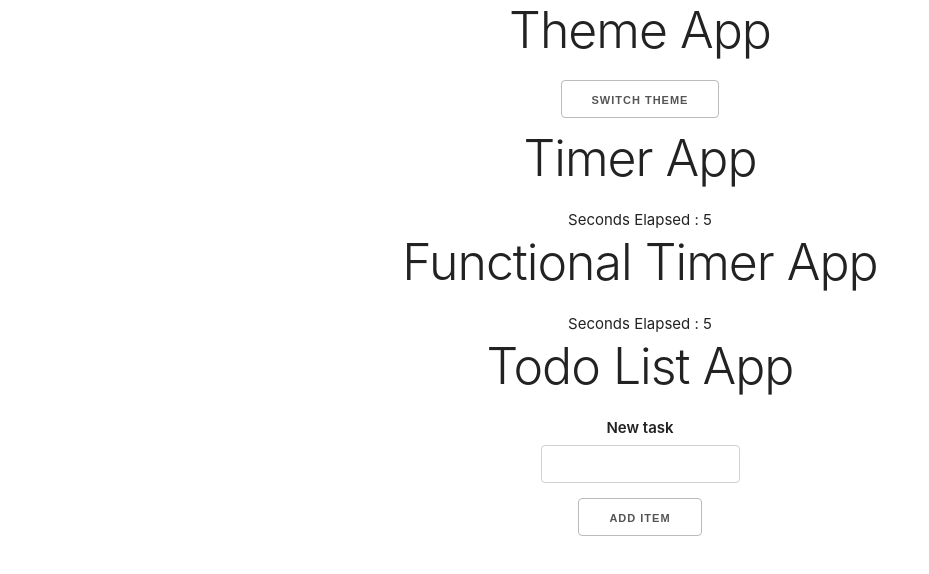
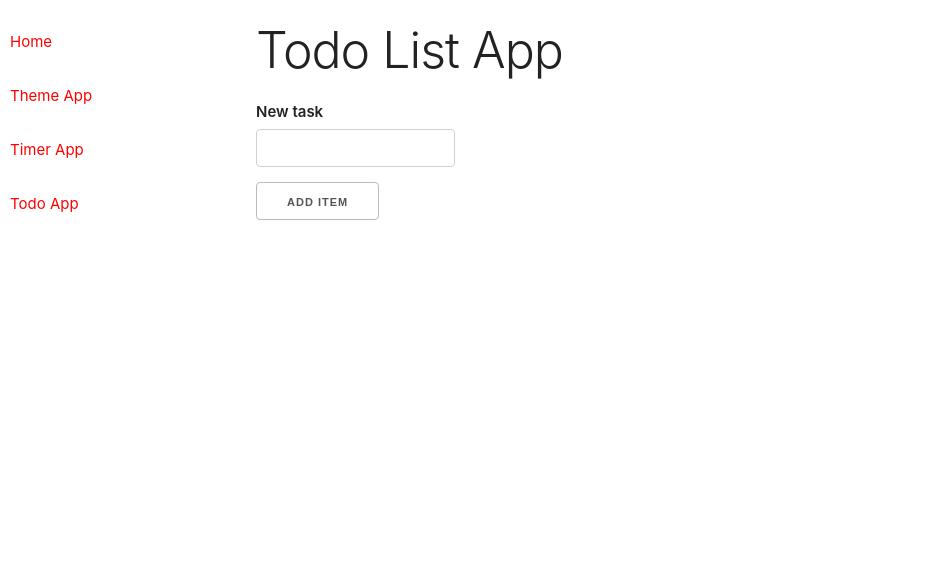
Before and after one commit to Creedo-B/React, a React (Create React App) app: page /todo in a window 1280 px wide. Shown: the top 574 px of the page, without its empty margins (0-929 px from the left). Built offline with nearby package versions, Linux system fonts and the light colour scheme.

Commit message:
feature-react-router

```diff
--- a/package.json
+++ b/package.json
@@ -9,6 +9,7 @@
     "node-sass": "^6.0.1",
     "react": "^17.0.2",
     "react-dom": "^17.0.2",
+    "react-router-dom": "^5.2.0",
     "react-scripts": "4.0.3",
     "web-vitals": "^1.1.2"
   },
--- a/src/App.js
+++ b/src/App.js
@@ -3,23 +3,45 @@ import Theme from './themeApp/Theme';
 import Timer from './timerApp/Timer';
 import TimerFun from './timerApp/TimerFun';
 import TodoAppHome from './todoApp/TodoAppHome';
+import {BrowserRouter, Route} from 'react-router-dom';
+import SideNav from './common/SideNav';
+import Home from './common/Home';
 
 function App() {
   return (
-    <div className="App">
+    <BrowserRouter>
 
+    <div className="app-container">
+
+      <SideNav/>
+
+      <Route exact path="/">
+        <Home/>
+      </Route>
+
+        <Route path="/theme">
           {/* Theme App */}
           <Theme/>
+        </Route>
 
+        <Route path="/timer">
           {/* Timer App */}
           <Timer/>
+        </Route>
 
+        <Route path="/timerFun">
           {/* Functional version of the Timer App */}
           <TimerFun/>
+        </Route>
 
+        <Route path="/todo">
           {/* todo List App */}
           <TodoAppHome/>
+        </Route>
+
     </div>
+
+    </BrowserRouter>
   );
 }
 
--- a/src/App.scss
+++ b/src/App.scss
@@ -1,38 +1,25 @@
-.App {
-  text-align: center;
+.app-container {
+    display: flex;
+    flex-direction: row;
+    padding-top: 2rem;
 }
 
-.App-logo {
-  height: 40vmin;
-  pointer-events: none;
+.sidenav {
+    flex-basis: 20%;
+    ul {
+        li {
+            list-style: none;
+            padding: 1rem;
+            a {
+                text-decoration: none;
+                color: red;
+            }
+        }
+    }
 }
 
-@media (prefers-reduced-motion: no-preference) {
-  .App-logo {
-    animation: App-logo-spin infinite 20s linear;
-  }
+.content {
+    &__child-app {
+        flex:1;
+    }
 }
-
-.App-header {
-  background-color: #282c34;
-  min-height: 100vh;
-  display: flex;
-  flex-direction: column;
-  align-items: center;
-  justify-content: center;
-  font-size: calc(10px + 2vmin);
-  color: white;
-}
-
-.App-link {
-  color: #61dafb;
-}
-
-@keyframes App-logo-spin {
-  from {
-    transform: rotate(0deg);
-  }
-  to {
-    transform: rotate(360deg);
-  }
-}
--- /dev/null
+++ b/src/common/Home.js
@@ -0,0 +1,10 @@
+const Home = () => {
+    return (
+        <main className='content__child-app'>
+            <h1>Welcome to to PB BootCamp2: Demo Apps</h1>
+            <h2><i>Please select an app from the side menu</i></h2>
+        </main>
+    )
+};
+
+export default Home;
--- /dev/null
+++ b/src/common/SideNav.jsx
@@ -0,0 +1,18 @@
+import {Link} from 'react-router-dom';
+
+const SideNav = () => {
+    return (
+        <nav className='sidenav'>
+            <ul>
+                <li><Link to='/'>Home</Link></li>
+                <li><Link to='/theme'>Theme App</Link></li>
+                <li><Link to='/timer'>Timer App</Link></li>
+                <li><Link to='/todo'>Todo App</Link></li>
+
+            </ul>
+        </nav>
+    )
+
+};
+
+export default SideNav;
--- a/src/themeApp/Theme.jsx
+++ b/src/themeApp/Theme.jsx
@@ -22,10 +22,10 @@ class Theme extends Component {
 
     render () {
         return(
-            <>
+            <div className='content__child-app'>
                 <h1>Theme App</h1>
                 <button onClick={this.handleSwitchTheme}>Switch theme</button>
-            </>
+            </div>
         )
     }
 }
--- a/src/timerApp/Timer.js
+++ b/src/timerApp/Timer.js
@@ -19,10 +19,10 @@ class Timer extends Component {
 
     render() {
         return (
-        <>
+        <div className='content__child-app'>
             <h1>Timer App</h1>
             <div>Seconds Elapsed : {this.state.seconds}</div>
-        </>
+        </div>
         );
     }
 }
--- a/src/todoApp/TodoAppHome.js
+++ b/src/todoApp/TodoAppHome.js
@@ -22,14 +22,14 @@ class TodoAppHome extends Component {
 
     render() {
         return (
-            <>
+            <div className='content__child-app'>
                 <h1>Todo List App</h1>
                 {/* Input form for the todo list app */}
                 <InputForm currentItem={this.state.currentItem} handleChange={this.handleChange} HandleNewItemOnSubmit={this.HandleNewItemOnSubmit}/>
 
                 {/* List view of the Todo Items */}
                 <ListItem todoItems = {this.state.todoItems}/>
-            </>
+            </div>
         )
     }
 }
```
Also changed, not shown: 1 other file (tests, documents, lock files or other folders). Lines whose indentation alone changed are shown as unchanged.
